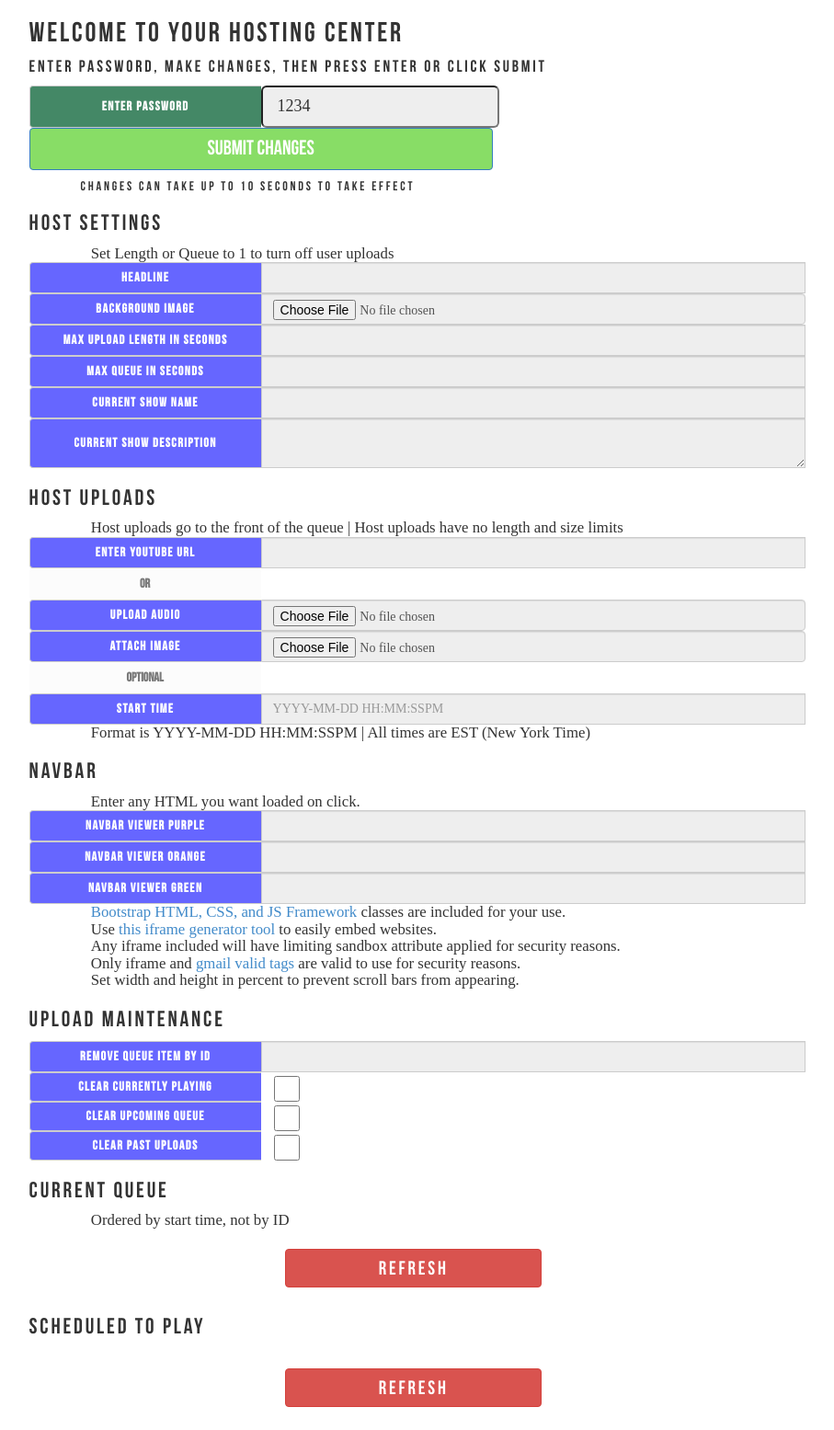
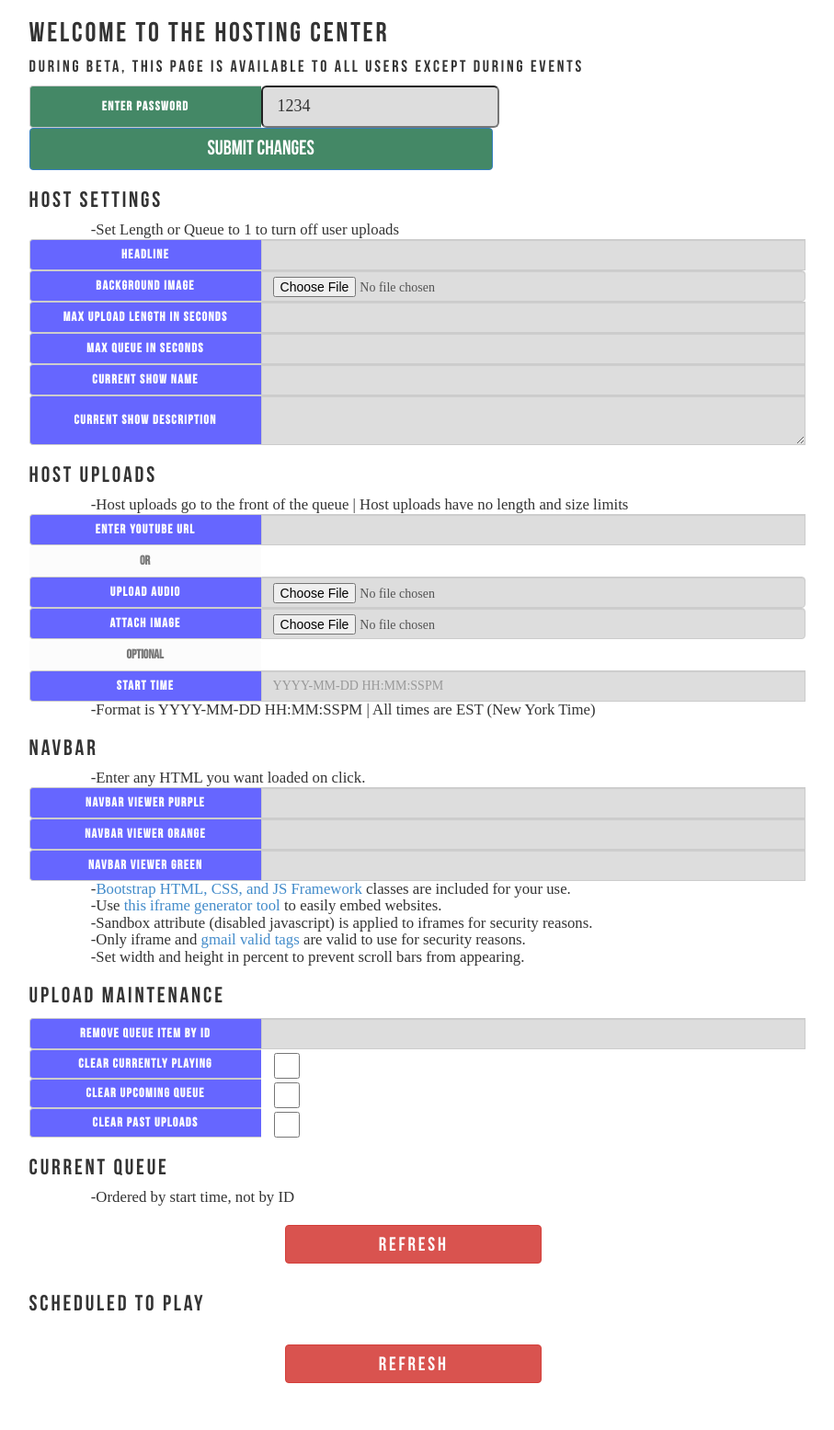
Before and after one commit to goosehub/channelcentral, a PHP site: page /view/host.php in a window 1280 px wide. Shown: the whole page at 92% size, without its empty margins (122-1029 px from the left). After the commit the page ends 1504 px from the top, so only its background shows below. Run offline with PHP 8.4, Linux system fonts and the light colour scheme; data that the repository does not hold is empty.

```diff
--- a/model/upload-info.php
+++ b/model/upload-info.php
@@ -18,8 +18,8 @@ else
 echo '<p class="infoItem">Length limit right now is <strong>';
 echo gmdate("H:i:s", $host['length']);
 echo '</strong></p>';
-// echo '<p class="infoItem">Queue limit right now is <strong>';
-// echo gmdate("H:i:s", $host['queue']);
-// echo '</strong></p>';
+echo '<p class="infoItem">Queue limit right now is <strong>';
+echo gmdate("H:i:s", $host['queue']);
+echo '</strong></p>';
 }
 ?>
--- a/resources/style.css
+++ b/resources/style.css
@@ -170,11 +170,11 @@ body {
 }
 #uploadFrame {
 	width: 100%;
-	height: 60%;
+	height: 100%;
 }
 #vocaFrame {
 	width: 100%;
-	height: 40%;
+	height: 100%;
 	opacity: 0.8;
 }
 #showsFrame {
--- a/resources/upload-style.css
+++ b/resources/upload-style.css
@@ -1,10 +1,10 @@
  @font-face {
   font-family: "OpenSans-Regular";
-  src: url(fonts/OpenSans-Regular.ttf) format("truetype");
+  src: url(/radio/resources/fonts/OpenSans-Regular.ttf) format("truetype");
 }
 @font-face {
   font-family: "BebasNeue";
-  src: url(fonts/BebasNeue.otf) format("opentype");
+  src: url(/radio/resources/fonts/BebasNeue.otf) format("opentype");
 }
 /*		    */
 /*	gloabal */
@@ -92,7 +96,7 @@ input, textarea {
 	margin-left: 12%;
 }
 #hostFormCnt input, #hostFormCnt textarea {
-	background-color: #EEE;
+	background-color: #DDD;
 }
 .itemInfo {
 	color: #000;
@@ -105,7 +109,7 @@ input, textarea {
 .hostSubmit {
 	margin-left: 0;
 	width: 22.5em;
-	background-color: #88DD66 !important;
+	background-color: #448866 !important;
 	/* !important to prevent from taking on #hostFormCnt input backgound color*/
 	font-size: 1.6em;
 	font-family: BebasNeue;
--- a/view/host.php
+++ b/view/host.php
@@ -23,8 +23,8 @@ session_start();
 
 <div id="hostFormCnt">
 
-<h2 id="welcome">Welcome to your hosting center</h2>
-<h4>Enter password, make changes, then press enter or click submit</h4>
+<h2 id="welcome">Welcome to the hosting center</h2>
+<h4>During beta, this page is available to all users except during events</h4>
 
 <form name="uploadForm" id="hostForm" action="../controller/host-form-post.php" method="post" enctype="multipart/form-data">
 <div class="form-group">
@@ -37,11 +37,9 @@ session_start();
 
 <input class="btn btn-primary hostSubmit" type="submit" name="hostSubmitForm" value="Submit Changes" />
 
-<h5 class="note-lg">Changes can take up to 10 seconds to take effect</h5>
-
 <h3>Host Settings</h3>
 
-<h5 class="note">Set Length or Queue to 1 to turn off user uploads</h5>
+<h5 class="note">-Set Length or Queue to 1 to turn off user uploads</h5>
 
 <div class="input-group">
     <div class="input-group-addon">Headline</div>
@@ -74,7 +72,7 @@ session_start();
     </div>
 
 <h3>Host Uploads</h3>
-<h5 class="note">Host uploads go to the front of the queue | Host uploads have no length and size limits</h5>
+<h5 class="note">-Host uploads go to the front of the queue | Host uploads have no length and size limits</h5>
 
     <div class="input-group">
   <div class="input-group-addon">Enter Youtube URL</div>
@@ -99,11 +97,11 @@ session_start();
     <div class="input-group-addon">Start time</div>
       <input class="form-control" type="input" name="55ostStart" placeholder="YYYY-MM-DD HH:MM:SSPM" /><br />
     </div>
-<h5 class="note">Format is YYYY-MM-DD HH:MM:SSPM | All times are EST (New York Time)</h5>
+<h5 class="note">-Format is YYYY-MM-DD HH:MM:SSPM | All times are EST (New York Time)</h5>
 
 
 <h3>Navbar</h3>
-<h5 class="note">Enter any HTML you want loaded on click.</h5>
+<h5 class="note">-Enter any HTML you want loaded on click.</h5>
 
 <div class="input-group">
     <div class="input-group-addon">Navbar Viewer Purple</div>
@@ -119,11 +117,11 @@ session_start();
     <div class="input-group-addon">Navbar Viewer Green</div>
       <input class="form-control" type="input" name="hostNavGreen" /><br />
     </div>
-<h5 class="note"><a href="http://getbootstrap.com/css/">Bootstrap HTML, CSS, and JS Framework</a> classes are included for your use.</h5>
-<h5 class="note">Use <a href="http://7thspace.com/webmaster_tools/iframe_generator.html" target="_blank">this iframe generator tool</a> to easily embed websites.</h5>
-<h5 class="note">Any iframe included will have limiting sandbox attribute applied for security reasons.</h5>
-<h5 class="note">Only iframe and <a href="https://quip.com/aO0pAZO9m9SG" target="_blank">gmail valid tags</a> are valid to use for security reasons.</h5>
-<h5 class="note">Set width and height in percent to prevent scroll bars from appearing.</h5>
+<h5 class="note">-<a href="http://getbootstrap.com/css/">Bootstrap HTML, CSS, and JS Framework</a> classes are included for your use.</h5>
+<h5 class="note">-Use <a href="http://7thspace.com/webmaster_tools/iframe_generator.html" target="_blank">this iframe generator tool</a> to easily embed websites.</h5>
+<h5 class="note">-Sandbox attribute (disabled javascript) is applied to iframes for security reasons.</h5>
+<h5 class="note">-Only iframe and <a href="https://quip.com/aO0pAZO9m9SG" target="_blank">gmail valid tags</a> are valid to use for security reasons.</h5>
+<h5 class="note">-Set width and height in percent to prevent scroll bars from appearing.</h5>
 
 <h3>Upload Maintenance</h3>
 
@@ -148,7 +146,7 @@ session_start();
 </div>
 
 <h3>Current Queue</h3>
-<h5 class="note">Ordered by start time, not by ID</h5>
+<h5 class="note">-Ordered by start time, not by ID</h5>
 
   <div id="currentQueue">
   <?php
```
Also changed, not shown: other parts of resources/upload-style.css (+28 -3 lines), model/chat-load.php (+22 -13 lines), model/chat-logger.php (+18 -14 lines), model/chat-post.php (+7 -29 lines), model/trim-chat.php (+8 -1 lines), resources/script.js (+2 -16 lines), view/radio.php (+3 -4 lines).
